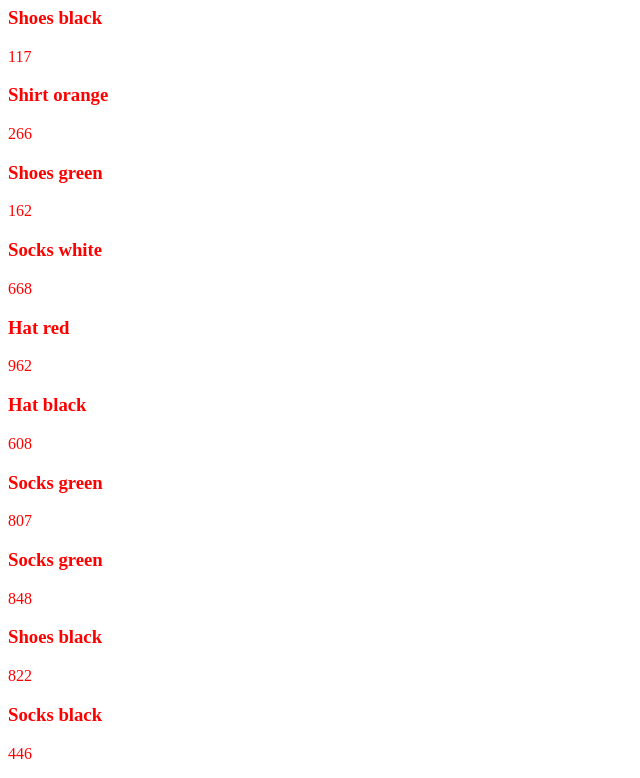
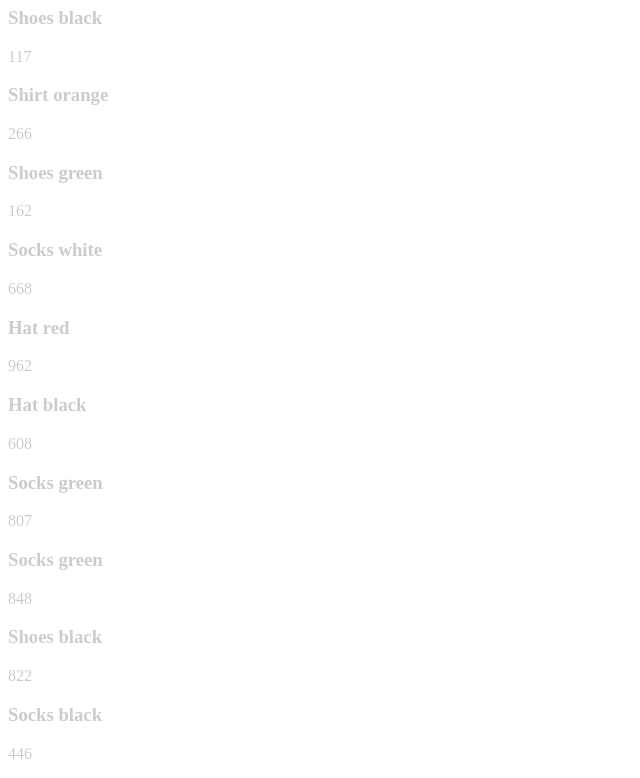
Before and after one commit to moilogen/Gb_Js2_Shop, a website built with webpack: page public/template.html in a window 1280 px wide. Shown: the part 73-851 px from the top of the page, without its empty margins (0-640 px from the left). Built offline with nearby package versions, Linux system fonts and the light colour scheme.

Commit message:
commit_1

```diff
--- a/src/style.scss
+++ b/src/style.scss
@@ -1,5 +1,4 @@
-$body-color: red;
-
 body {
-  color: $body-color;
+  color: #ccc;
+  text-decoration-color: aqua;
 }
--- a/webpack.config.js
+++ b/webpack.config.js
@@ -37,7 +37,7 @@ module.exports = {
             "style-loader",
             // Translates CSS into CommonJS
             "css-loader",
-            // Compiles Sass to CSS
+            // Comp
             "sass-loader",
           ],
         },
```
